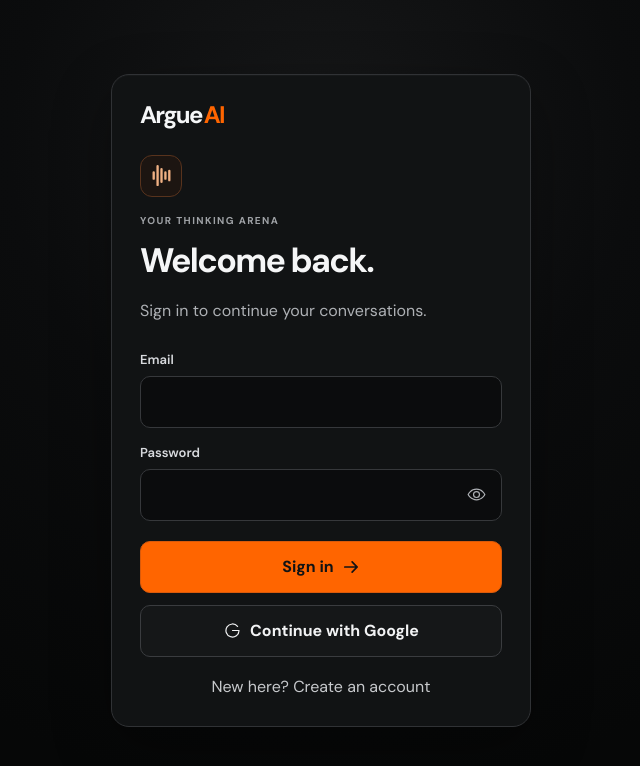
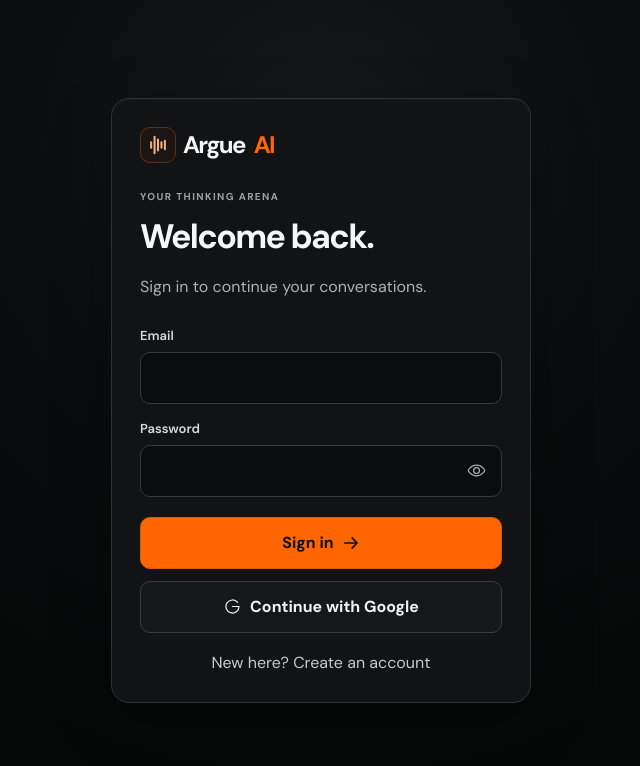
Before and after one commit to rizzmasterhelpteam/Argue, a React (Vite) app: page / in a window 1280 px wide. Shown: the top 766 px of the page, without its empty margins (319-959 px from the left). Built offline with nearby package versions, Linux system fonts and the light colour scheme; no server answers.

Commit message:
Align authentication brand header

```diff
--- a/src/components/auth/AuthScreen.jsx
+++ b/src/components/auth/AuthScreen.jsx
@@ -43,8 +43,7 @@
   return (
     <main className="auth-stage">
       <section className="auth-panel" aria-labelledby="auth-title">
-        <div className="auth-brand" aria-label="Argue AI"><span>Argue</span><b>AI</b></div>
-        <div className="auth-mark" aria-hidden="true"><Waveform size={25} weight="bold" /></div>
+        <div className="auth-brand" aria-label="Argue AI"><span className="auth-mark" aria-hidden="true"><Waveform size={22} weight="bold" /></span><span>Argue</span><b>AI</b></div>
         <p className="eyebrow">YOUR THINKING ARENA</p>
         <h1 id="auth-title">{isRegistering ? 'Make your case.' : 'Welcome back.'}</h1>
         <p>{isRegistering ? 'Create an account to keep every argument and idea.' : 'Sign in to continue your conversations.'}</p>
--- a/src/styles.css
+++ b/src/styles.css
@@ -791,10 +791,10 @@
   box-shadow: 0 20px 60px rgba(0, 0, 0, .32), inset 0 1px 0 rgba(255, 255, 255, .025);
 }
 
-.auth-brand { color: #f5f6f7; font-size: 24px; font-weight: 700; letter-spacing: -.07em; line-height: 1; }
+.auth-brand { display: flex; align-items: center; gap: 7px; color: #f5f6f7; font-size: 24px; font-weight: 700; letter-spacing: -.07em; line-height: 1; }
 .auth-brand b { margin-left: 2px; color: var(--orange); }
-.auth-mark { width: 42px; height: 42px; display: grid; place-items: center; margin-top: 28px; border: 1px solid #58331d; border-radius: 12px; color: #efb083; background: #1c1511; }
-.auth-panel .eyebrow { margin: 16px 0 0; color: #9fa2a6; font-size: 10px; letter-spacing: .14em; }
+.auth-mark { width: 36px; height: 36px; display: grid; place-items: center; flex: 0 0 auto; border: 1px solid #58331d; border-radius: 10px; color: #efb083; background: #1c1511; }
+.auth-panel .eyebrow { margin: 26px 0 0; color: #9fa2a6; font-size: 10px; letter-spacing: .14em; }
 .auth-panel h1 { margin: 10px 0 0; color: #f5f6f7; font-size: 34px; letter-spacing: -.05em; }
 .auth-panel > p { color: #aeb1b5; line-height: 1.5; }
 .auth-form { display: grid; gap: 16px; margin-top: 28px; }
```
